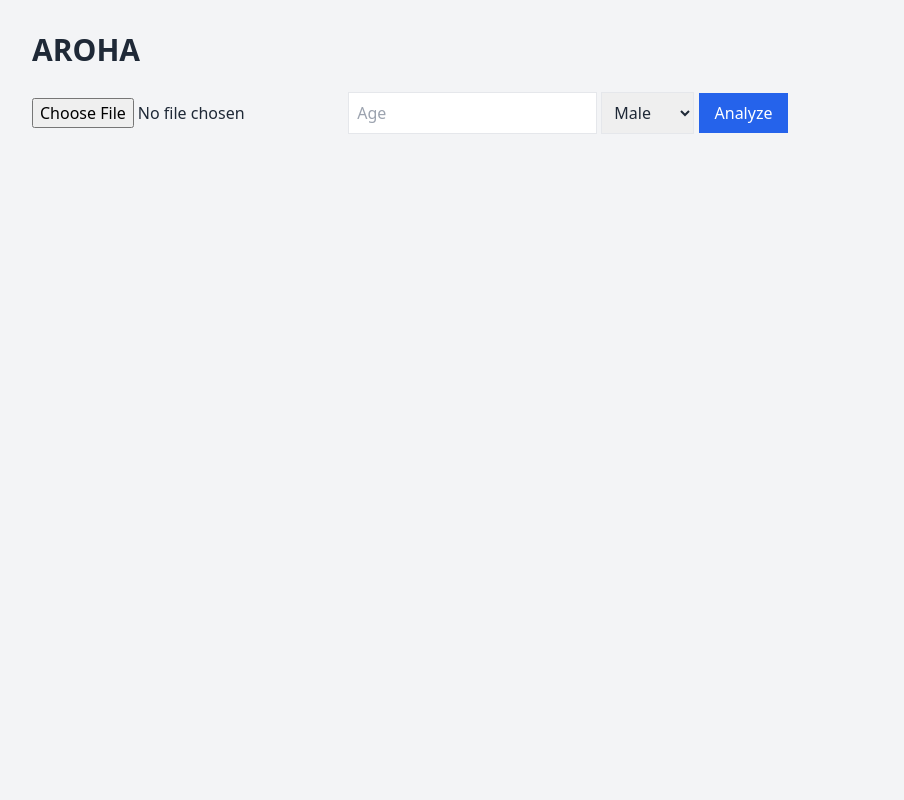
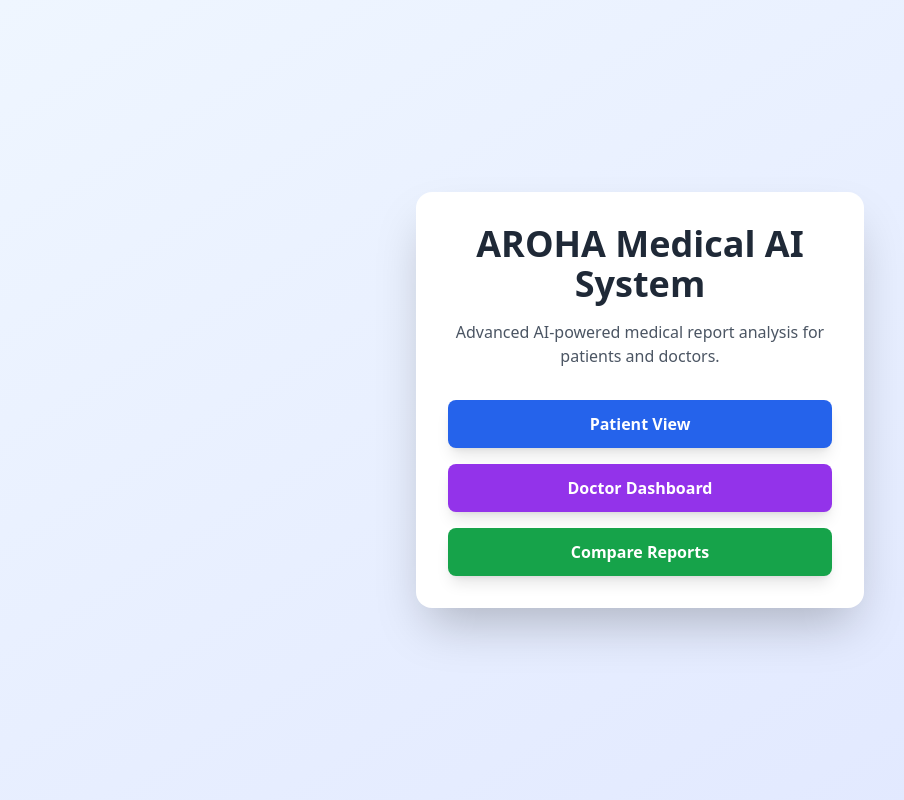
Before and after one commit to xv-D-one/AROHA, a Flask app: page / in a window 1280 px wide. Shown: the whole page, without its empty margins (0-904 px from the left). Run offline with Flask 3, Linux system fonts and the light colour scheme; some libraries are stand-ins or nearby versions.

Commit message:
index.html for AROHA Medical AI
Updated the main page layout and added navigation links.

```diff
--- a/templates/index.html
+++ b/templates/index.html
@@ -1,85 +1,35 @@
 <!DOCTYPE html>
-<html lang="en">
+<html>
 <head>
-    <meta charset="UTF-8">
-    <title>AROHA</title>
-    <script src="https://cdn.tailwindcss.com"></script>
-    <script src="https://cdn.jsdelivr.net/npm/chart.js"></script>
+<title>AROHA Medical AI</title>
+<script src="https://cdn.tailwindcss.com"></script>
 </head>
 
-<body class="bg-gray-100 text-gray-800">
+<body class="bg-gradient-to-br from-blue-50 to-indigo-100 min-h-screen flex items-center justify-center">
 
-<div class="container mx-auto p-8">
+<div class="text-center bg-white shadow-2xl rounded-2xl p-8 max-w-md w-full mx-4">
 
-    <h1 class="text-3xl font-bold mb-6">AROHA</h1>
+<h1 class="text-4xl font-bold mb-4 text-gray-800">
+AROHA Medical AI System
+</h1>
 
-    <form action="/" method="post" enctype="multipart/form-data" class="mb-10">
-        <input type="file" name="file" required class="mb-3">
-        <input type="number" name="age" placeholder="Age" required class="border p-2">
-        <select name="gender" class="border p-2">
-            <option>Male</option>
-            <option>Female</option>
-        </select>
-        <button type="submit" class="bg-blue-600 text-white px-4 py-2">Analyze</button>
-    </form>
+<p class="text-gray-600 mb-8">Advanced AI-powered medical report analysis for patients and doctors.</p>
 
-    {% if result %}
+<div class="space-y-4">
 
-    <div class="bg-white p-6 mb-6 shadow">
-        <h2 class="text-xl font-bold">Report Type</h2>
-        <p>{{ result.report_type }}</p>
-    </div>
+<a href="/patient" class="block bg-blue-600 text-white px-6 py-3 rounded-lg font-semibold hover:bg-blue-700 transition duration-300 shadow-lg">
+Patient View
+</a>
 
-    <div class="bg-white p-6 mb-6 shadow">
-        <h2 class="text-xl font-bold">Clinical Synopsis</h2>
-        <p>{{ result.synopsis }}</p>
-    </div>
+<a href="/doctor" class="block bg-purple-600 text-white px-6 py-3 rounded-lg font-semibold hover:bg-purple-700 transition duration-300 shadow-lg">
+Doctor Dashboard
+</a>
 
-    <div class="bg-white p-6 mb-6 shadow">
-        <h2 class="text-xl font-bold">Findings</h2>
-        <div>{{ result.diagnosis | safe }}</div>
-    </div>
+<a href="/compare" class="block bg-green-600 text-white px-6 py-3 rounded-lg font-semibold hover:bg-green-700 transition duration-300 shadow-lg">
+Compare Reports
+</a>
 
-    <div class="bg-white p-6 mb-6 shadow">
-        <h2 class="text-xl font-bold">Reference Ranges</h2>
-        {% for key, val in result.reference_ranges.items() %}
-            <p><b>{{ key }}</b>: {{ val }}</p>
-        {% endfor %}
-    </div>
-
-    <div class="bg-white p-6 mb-6 shadow">
-        <h2 class="text-xl font-bold">Risk Level</h2>
-        <p>{{ result.risk_level }}</p>
-        <p>Estimated Cost: ₹ {{ result.estimated_cost }}</p>
-        <p>Severity Score: {{ result.severity_score }}/100</p>
-    </div>
-
-    <div class="bg-white p-6 mb-6 shadow">
-        <canvas id="chart"></canvas>
-    </div>
-
-    <button onclick="window.print()" class="bg-green-600 text-white px-4 py-2">
-        Download Summary
-    </button>
-
-    <script>
-        const labels = {{ result.chart_labels | tojson }};
-        const values = {{ result.chart_values | tojson }};
-
-        new Chart(document.getElementById('chart'), {
-            type: 'bar',
-            data: {
-                labels: labels,
-                datasets: [{
-                    label: 'Lab Values',
-                    data: values,
-                    backgroundColor: values.map(v => v > 150 ? '#ef4444' : '#3b82f6')
-                }]
-            }
-        });
-    </script>
-
-    {% endif %}
+</div>
 
 </div>
 
```
